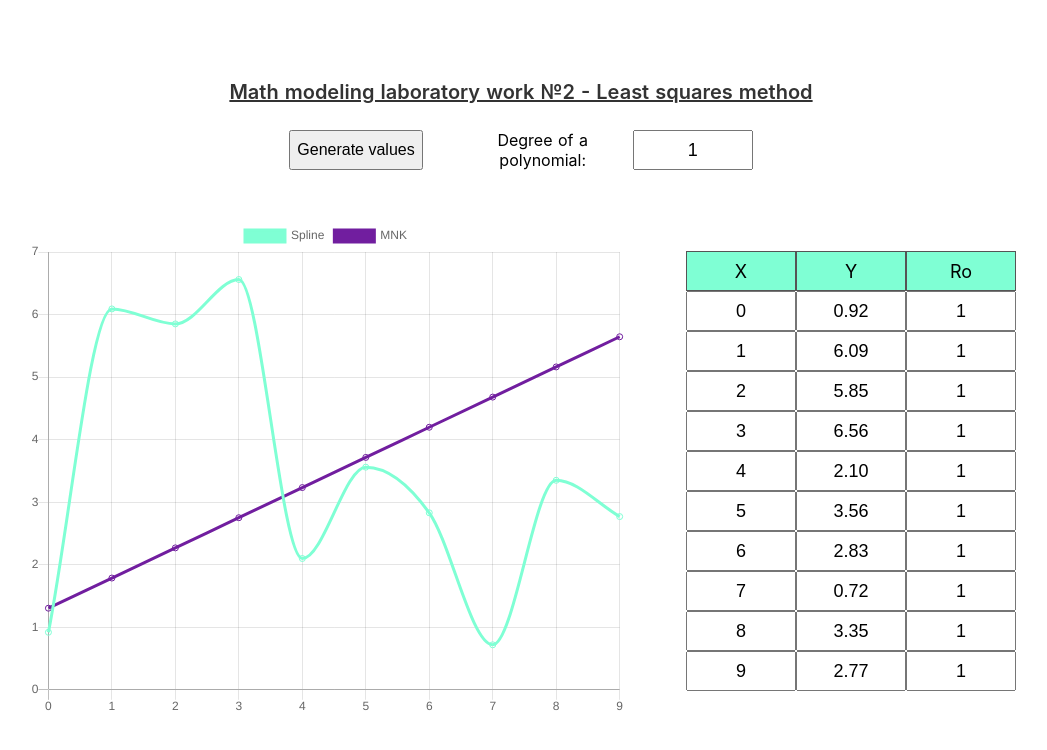
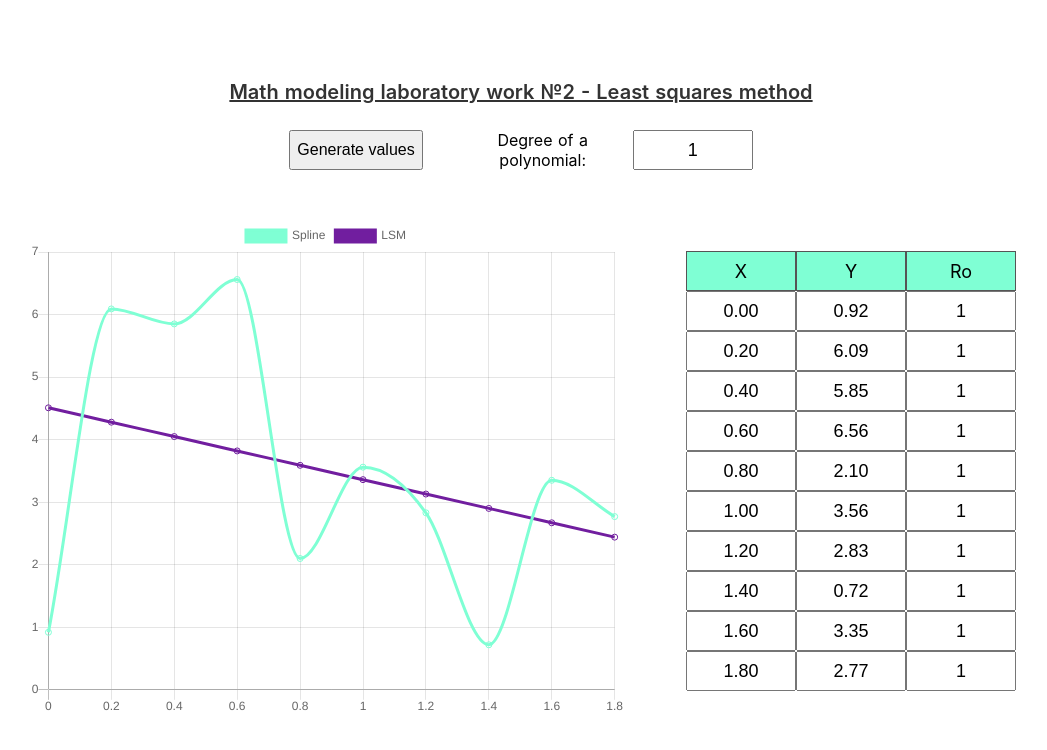
Before and after one commit to cadaverine/mnk-lab, a Nuxt app: page / in a window 1280 px wide. Shown: the top 750 px of the page, without its empty margins (119-1166 px from the left). Built offline with nearby package versions, Linux system fonts and the light colour scheme.

Commit message:
fix bugs and refactoring

```diff
--- /dev/null
+++ b/assets/getCoordsByLSM.js
@@ -0,0 +1,16 @@
+import { getApproximatingFunction } from "./lsm"
+
+// Получить координаты аппроксимирущей кривой (МНК)
+export default function getCoordsByLSM(xArray, yArray, roArray, N) {
+  const polynome = getApproximatingFunction(xArray, yArray, roArray, N);
+  const yCoords = [];
+
+  for (let i = 0; i < xArray.length; i++) {
+    yCoords[i] = polynome(xArray[i]);
+  }
+
+  return {
+    X: xArray,
+    Y: yCoords,
+  };
+}
--- /dev/null
+++ b/assets/lsm.js
@@ -0,0 +1,100 @@
+// N - степень полинома
+// roArray - весовые коэффициенты
+function assemblySumsMatrix(xArray, yArray, roArray, N) {
+  const pointsNum = xArray.length
+  const matrix = []
+
+  // строки
+  for (let i = 0; i < N + 1; i++) {
+    matrix[i] = []
+    // столбцы
+    for (let j = 0; j < N + 1; j++) {
+      matrix[i][j] = 0
+      // сборка сумм - элементов матрицы
+      for (let k = 0; k < pointsNum; k++) {
+        matrix[i][j] += roArray[k] * Math.pow(xArray[k], j + i)
+      }
+    }
+    // сборка последнего члена(с "y")
+    matrix[i][N + 1] = 0
+    for (let k = 0; k < pointsNum; k++) {
+      matrix[i][N + 1] += roArray[k] * yArray[k] * Math.pow(xArray[k], i)
+    }
+  }
+
+  return matrix
+}
+
+
+// прямой ход
+function straightStroke(matrix) {
+  // rowsNum - количество строк,
+  // количество столбцов rowsNum + 1
+  const rowsNum = matrix.length
+
+  // по строкам
+  for (let i = 0; i < rowsNum; i++) {
+    let diagElem = matrix[i][i]
+    // по столбцам
+    for (let j = i; j < rowsNum + 1; j++) {
+      matrix[i][j] = matrix[i][j] / diagElem
+    }
+    // по строкам
+    for (let k = i + 1; k < rowsNum; k++) {
+      let underDiagElem = matrix[k][i]
+      // по столбцам
+      for (let l = i; l < rowsNum + 1; l++) {
+        matrix[k][l] -= matrix[i][l] * underDiagElem
+      }
+    }
+  }
+
+  return matrix
+}
+
+
+// прямой ход
+function backStroke(matrix) {
+  // rowsNum - количество строк,
+  // количество столбцов rowsNum + 1
+  const rowsNum = matrix.length
+  const coefs = []
+
+  for (let i = rowsNum - 1; i >= 0; i--) {
+    let sum = 0
+
+    for (let j = i + 1; j < rowsNum; j++) {
+      sum += matrix[i][j] * coefs[j]
+    }
+
+    coefs[i] = matrix[i][rowsNum] - sum
+  }
+
+  return coefs
+}
+
+
+// Метод прогонки
+function gaussSweepMethod(matrix) {
+  const diagMatrix = straightStroke(matrix)
+  const result = backStroke(diagMatrix)
+
+  return result
+}
+
+
+// Получить аппроксимирующую функцию (полином)
+export function getApproximatingFunction(xArray, yArray, roArray, N) {
+  const matrix = assemblySumsMatrix(xArray, yArray, roArray, N)
+  const coefs = gaussSweepMethod(matrix)
+
+  return function(x) {
+    let y = 0
+
+    for (let i = 0; i < N + 1; i++) {
+      y += coefs[i] * Math.pow(x, i)
+    }
+
+    return y
+  }
+}
--- a/assets/mnk.js
+++ /dev/null
@@ -1,75 +0,0 @@
-// N - степень полинома
-// roArray - весовые коэффициенты
-export default function mnk(xArray, yArray, roArray, N) {
-  const pointsNum = xArray.length
-  // сборка матрицы для нахождения
-  // значений коэффициентов
-
-  let matrix = [];
-  let degree = 0;
-  // строки
-  for (let i = 0; i <= N; i++) {
-    matrix[i] = [];
-    // столбцы
-    for (let j = 0; j <= N; j++) {
-      matrix[i][j] = 0;
-      // сборка сумм - элементов матрицы
-      for (let k = 0; k < pointsNum; k++) {
-        matrix[i][j] += roArray[k] * Math.pow(xArray[k], j + degree)
-      }
-    }
-    // сборка последнего члена(с "y")
-    matrix[i][N + 1] = 0
-    for (let k = 0; k < xArray.length; k++) {
-      matrix[i][N + 1] += roArray[k] * yArray[k] * Math.pow(xArray[k], degree)
-    }
-
-    degree++;
-  }
-
-  // метод Гаусса получения трехдиагональной матрицы
-
-  // смещение по диагонали (d - diagonal)
-  for (let d = 0; d < N; d++) {
-    // строки
-    for (let i = 1; i + d <= N; i++) {
-      // столбцы
-      for (let j = 0; j + d <= N + 1; j++) {
-        matrix[i + d][j + d] -= (matrix[i + d][d] / matrix[d][d]) * matrix[d][j + d]
-      }
-    }
-  }
-
-  // блок рассчета коэффициентов обратным ходом
-
-  let coef = new Array(N + 1).fill(0)
-  // строки
-  for (let i = N; i >= 0; i--) {
-    // столбцы
-    for (let j = N + 1; j - i > 1; j--) {
-      matrix[i][N + 1] -= matrix[i][j - 1] * coef[j - 1];
-    }
-
-    // рассчет коэффициента
-    coef[i] = matrix[i][N + 1] / matrix[i][i]
-  }
-
-  const xResult = [...xArray]
-  const yResult = []
-
-  let buffer = 0
-
-  for (let j = 0; j < xResult.length; j++) {
-    for (let k = 0; k <= N; k++) {
-      buffer += coef[k] * Math.pow(xResult[j], k)
-    }
-
-    yResult[j] = buffer
-    buffer = 0
-  }
-
-  return {
-    X: xResult,
-    Y: yResult,
-  }
-}
--- a/components/Chart.vue
+++ b/components/Chart.vue
@@ -11,7 +11,7 @@
 
 <script>
 import { Chart } from "chart.js";
-import mnk from "@/assets/mnk";
+import getCoordsByLSM from "@/assets/getCoordsByLSM";
 
 export default {
   props: {
@@ -50,7 +50,7 @@ export default {
 					fill: false,
 					cubicInterpolationMode: 'monotone'
 				}, {
-          label: 'MNK',
+          label: 'LSM',
 					data: null,
 					borderColor: '#711E9F',
 					backgroundColor: 'rgba(0, 0, 0, 0)',
@@ -86,8 +86,8 @@ export default {
 
       const degree = parseInt(this.polynome.degree)
       if (Number.isFinite(degree)) {
-        const mnkResult = mnk(points.X, points.Y, points.Ro, degree);
-        this.chart.data.datasets[1].data = mnkResult.Y;
+        const lsmResult = getCoordsByLSM(points.X, points.Y, points.Ro, degree);
+        this.chart.data.datasets[1].data = lsmResult.Y;
       }
 
       this.chart.update();
--- a/components/Table.vue
+++ b/components/Table.vue
@@ -66,11 +66,11 @@ export default {
 
       return true;
     },
-    generateRandomValues(stepX = 1, maxY = 7.1) {
+    generateRandomValues(stepX = 0.2, maxY = 7.1) {
       const indexes = range(this.rowsNumber);
 
       this.values.Ro = indexes.map(() => 1);
-      this.values.X = indexes.map(i => i * stepX);
+      this.values.X = indexes.map(i => (i * stepX).toFixed(2));
       this.values.Y = indexes.map(() => random(0.0, maxY).toFixed(2));
     }
   }
```
Also changed, not shown: assets/README.md (deleted).
